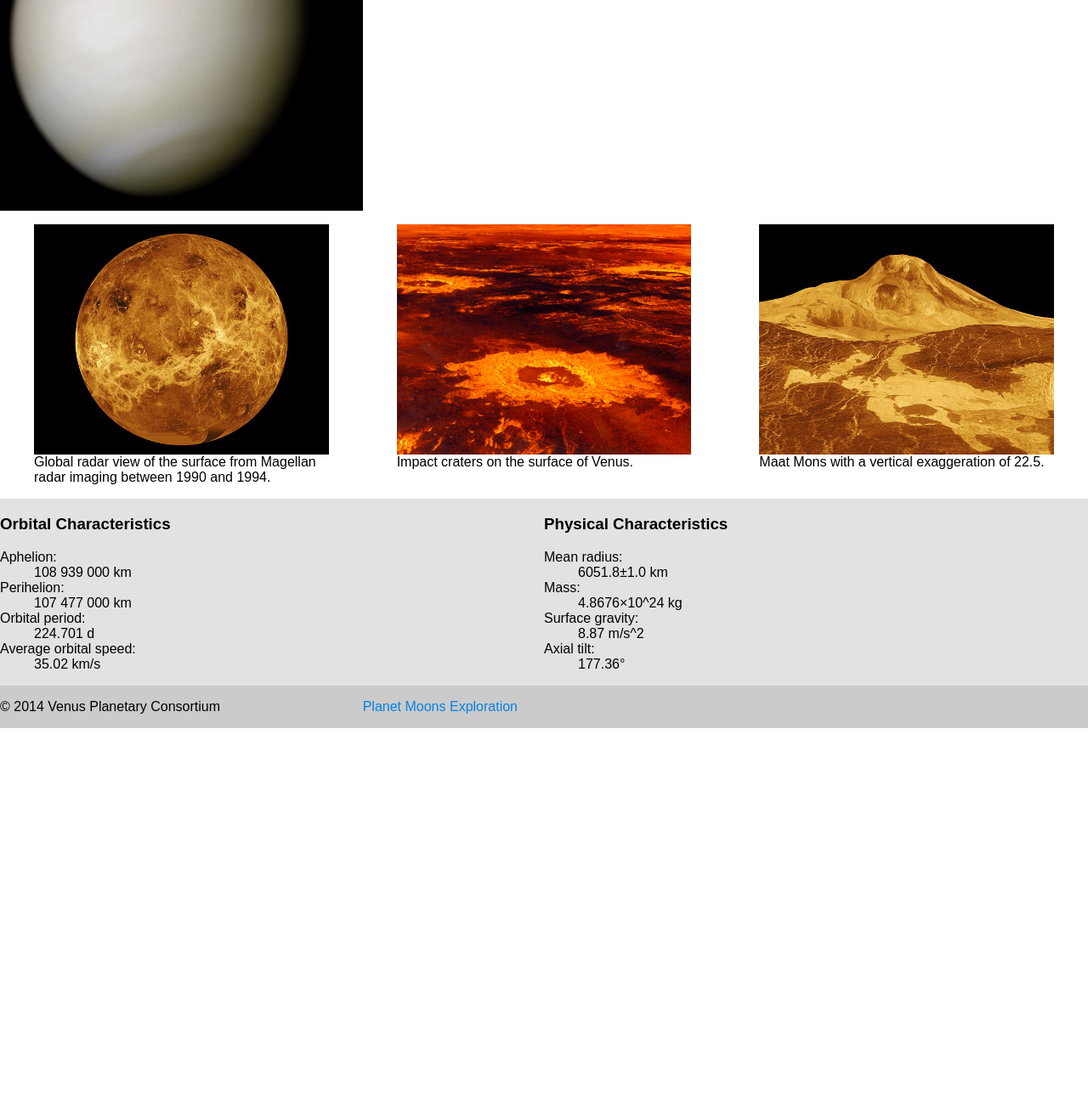
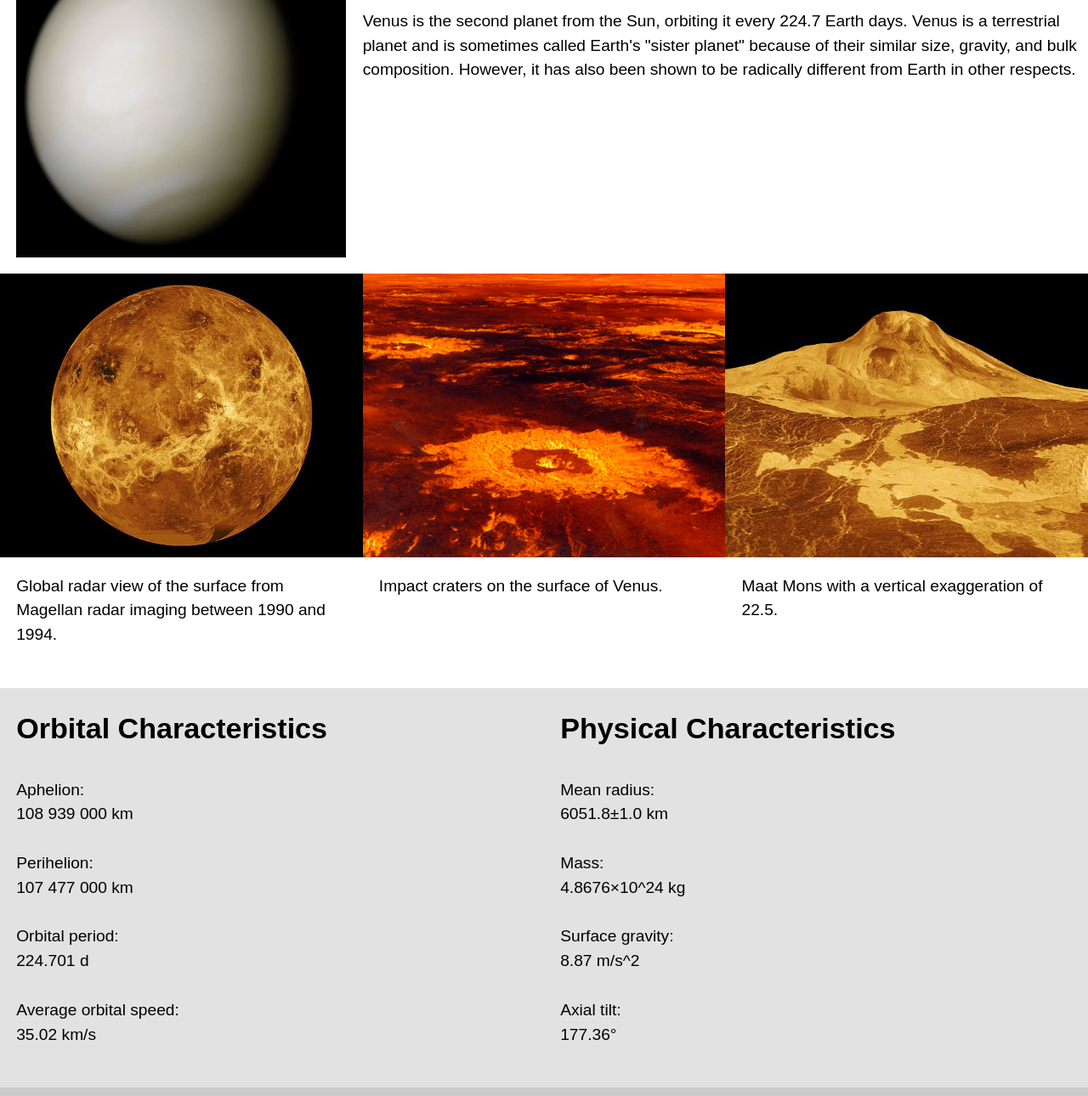
Before and after one commit to rachel-glennie/planet-website, a plain HTML site: page index.html in a window 1280 px wide. Shown: the part 306-1596 px from the top of the page at 85% size. Before the commit the page ends 1163 px from the top, so only its background shows below. Drawn offline with Linux system fonts and the light colour scheme.

Commit message:
Added padding class

```diff
--- a/css/main.css
+++ b/css/main.css
@@ -21,6 +21,10 @@ html {
 .image-flex {
 	width: 100%;
 	display: block;
+}
+
+.padding {
+	padding: 1rem;
 }
 
 body {
@@ -61,7 +65,7 @@ nav a:hover {
 }
 
 .characteristics {
-background-color: #e2e2e2;
+	background-color: #e2e2e2;
 }
 
 footer {
--- a/index.html
+++ b/index.html
@@ -2,6 +2,7 @@
 <html lang="en-ca">
 <link href="css/main.css" rel="stylesheet">
 <link href="css/grid.css" rel="stylesheet">
+<link href="css/typography.css" rel="stylesheet">
 <head>
   <meta charset="utf-8">
   <title>Venus</title>
@@ -29,9 +30,9 @@
 	</div>
 
 
-	<div class="grid">
+	<div class="grid padding">
 		<div class="unit unit-xs-1 unit-s-1 unit-m-1-2 unit-l-1-3">
-			<img class="image-flex" src="images/venus.jpg" alt="A photo of the planet Venus.">
+			<img class="image-flex padding" src="images/venus.jpg" alt="A photo of the planet Venus.">
 		</div>
 		<div class="unit unit-xs-1 unit-s-1 unit-m-1-2 unit-l-2-3">
 			<h1 class="home-page-h1">Venus</h1>
@@ -43,28 +44,28 @@
 		<div class="unit unit-xs-1 unit-s-1 unit-m-1-3 unit l-1-3">
 			<figure>
 				<img class="image-flex" src="images/venus-1.jpg" alt="An orange-y coloured Venus.">
-				<figcaption>Global radar view of the surface from Magellan radar imaging between 1990 and 1994.</figcaption>
+				<figcaption class="padding">Global radar view of the surface from Magellan radar imaging between 1990 and 1994.</figcaption>
 			</figure>
 		</div>
 
 		<div class="unit unit unit-xs-1 unit-s-1-2 unit-m-1-3 unit l-1-3">
 			<figure>
 				<img class="image-flex" src="images/venus-2.jpg" alt="Craters on Venus.">
-				<figcaption>Impact craters on the surface of Venus.</figcaption>
+				<figcaption class="padding">Impact craters on the surface of Venus.</figcaption>
 			</figure>
 		</div>
 
 		<div class="unit unit unit unit-xs-1 unit-s-1-2 unit-m-1-3 unit l-1-3">
 			<figure>
 				<img class="image-flex" src="images/venus-3.jpg" alt="A mountain like structure on Venus.">
-				<figcaption>Maat Mons with a vertical exaggeration of 22.5.</figcaption>
+				<figcaption class="padding">Maat Mons with a vertical exaggeration of 22.5.</figcaption>
 			</figure>
 		</div>
 	</div>
 
 	<div class="grid characteristics">
-		<div class="unit unit-xs-1 unit-s-1 unit-m-1-2 unit-l-1-2">
-			<h3>Orbital Characteristics</h3>
+		<div class="unit unit-xs-1 unit-s-1 unit-m-1-2 unit-l-1-2 padding">
+			<h4>Orbital Characteristics</h4>
 			<dl>
 				<dt>Aphelion:</dt>
 				<dd><data value="108 939 000">108 939 000 km</data></dd>
@@ -77,8 +78,8 @@
 			</dl>
 		</div>
 
-		<div class="unit unit-xs-1 unit-s-1 unit-m-1-2 unit-l-1-2">
-			<h3>Physical Characteristics</h3>
+		<div class="unit unit-xs-1 unit-s-1 unit-m-1-2 unit-l-1-2 padding">
+			<h4>Physical Characteristics</h4>
 			<dl>
 				<dt>Mean radius:</dt>
 				<dd><data value="6051.8±1.0">6051.8±1.0 km</dd>
@@ -94,10 +95,10 @@
 
 
 	<footer class="grid">
-		<div class="unit unit-xs-1 unit-s-1 unit-m-1-2 unit-l-1-3">
+		<div class="unit unit-xs-1 unit-s-1 unit-m-1-2 unit-l-1-3 grid-middle padding">
 			<p>© 2014 Venus Planetary Consortium</p>
 		</div>
-		<div class="unit unit-xs-1 unit-s-1 unit-m-1-2 unit-l-2-3">
+		<div class="unit unit-xs-1 unit-s-1 unit-m-1-2 unit-l-2-3 grid-middle padding">
 			<ol>
 				<li><a href="index.html">Planet</a></li>
 				<li><a href="moons.html">Moons</a></li>
```
Also changed, not shown: moons.html (+1 -1 lines).
